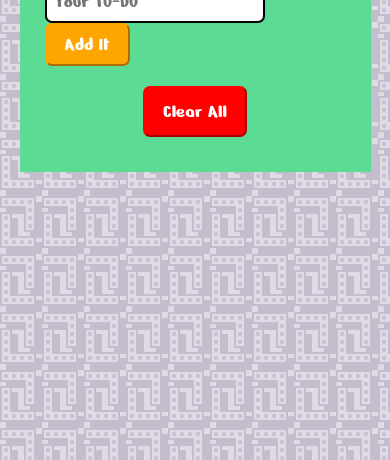
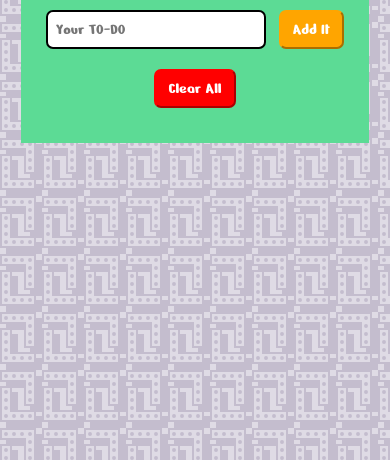
Before and after one commit to FancyCodeMaster/TO-DO-Web-App, a plain HTML site: page index.html in a window 390 px wide. Shown: the part 384-844 px from the top of the page. Drawn offline with Linux system fonts and the light colour scheme.

Commit message:
first commit

```diff
--- a/style.css
+++ b/style.css
@@ -122,4 +122,21 @@ h1 {
     .main-container {
         margin : 0 5%;
     }
+
+    .user-input {
+        padding: 8px;
+        margin-right: 8px;
+        font-size: 1rem;
+        width : 200px;
+    }
+
+    .input-button {
+        padding : 8px 12px;
+        font-size : 1rem;
+    }
+
+    .clear-button {
+        padding : 8px 12px;
+        font-size : 1rem;
+    }
 }
```
